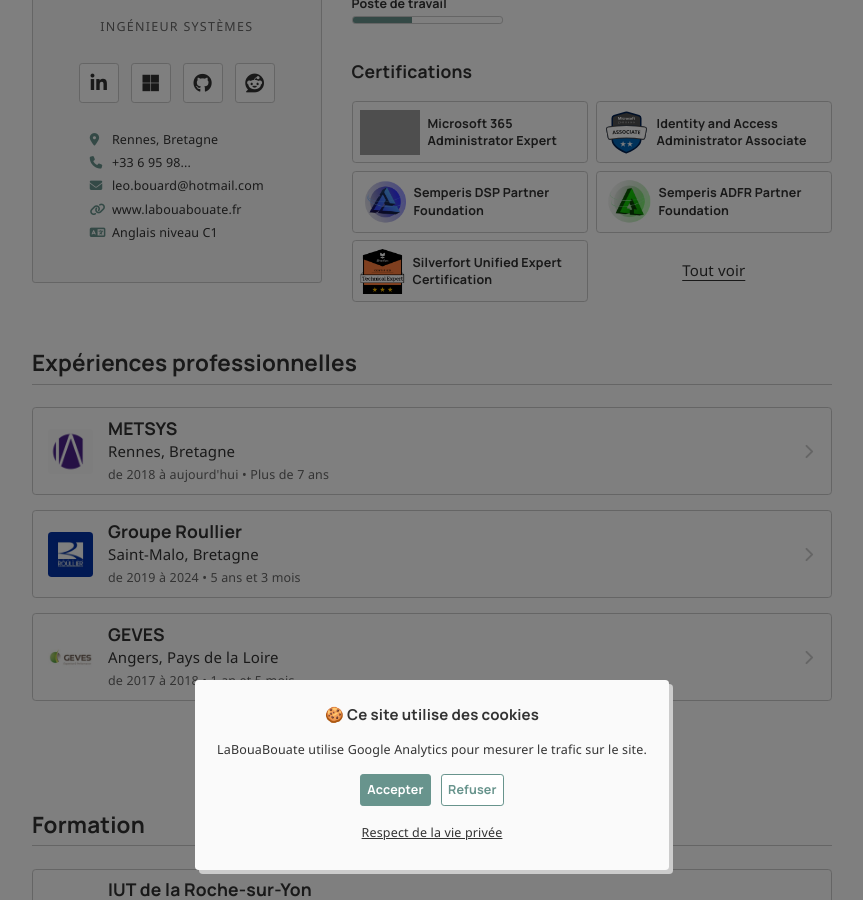
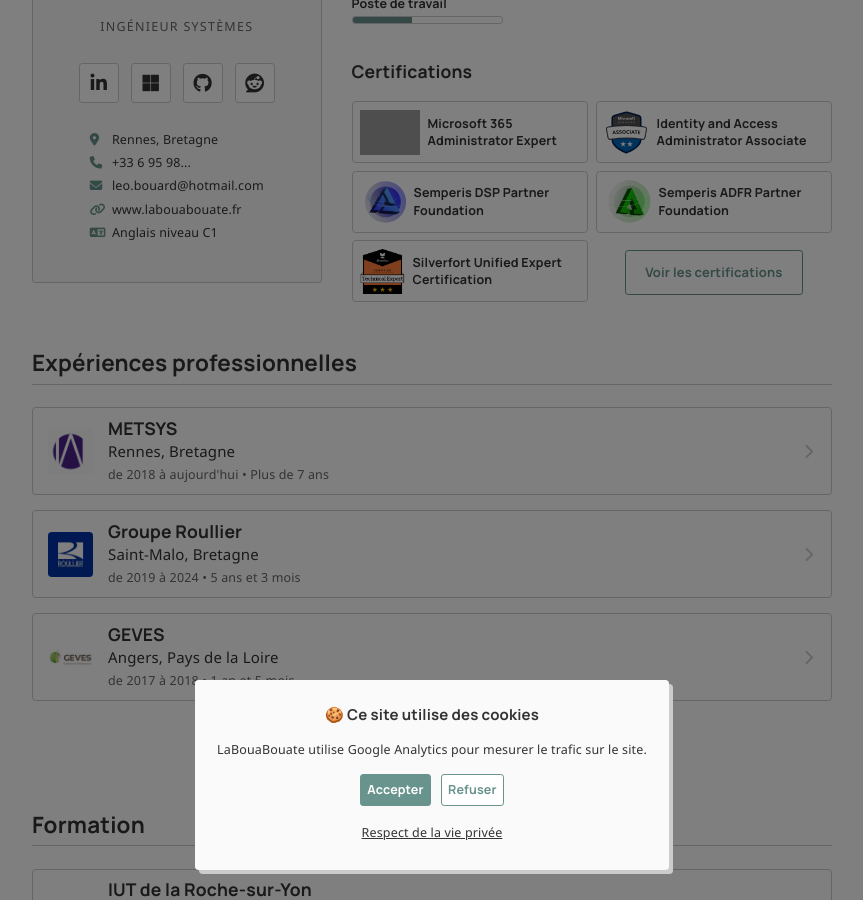
Before and after one commit to leobouard/leobouard.github.io, a Jekyll site: the page built from _pages/cv.html, in a window 1280 px wide and 900 px high, scrolled down 486 px. Shown: the whole window, without its empty margins (208-1071 px from the left). Built offline with Jekyll 4.4.1, drawn with Linux system fonts in a browser that asks for light colours; nearby versions of some CDN libraries; some web fonts are replaced; grey boxes are pictures that could not be loaded.

Commit message:
Update cv.html

```diff
--- a/_pages/cv.html
+++ b/_pages/cv.html
@@ -83,7 +83,7 @@
         </a>
       </div>
       {% endfor %}
-      <a href="/certificates" style="text-align: center; margin: auto; padding: 0.5em;">Tout voir</a>
+      <a href="/certificates" class="button-primary" style="margin: auto; text-decoration: none; font-size: small; margin-top: 0.75em;">Voir les certifications</a>
     </div>
   </div>
 </div>
```
